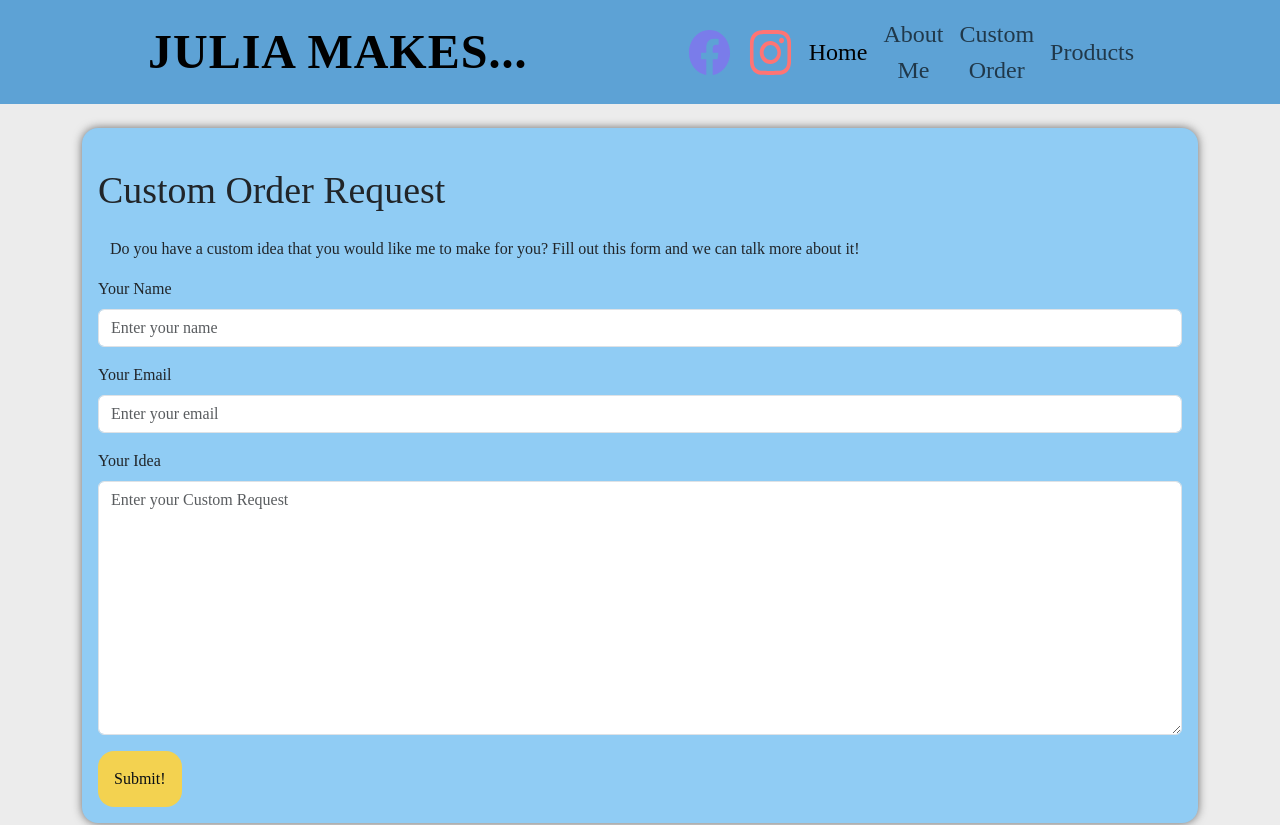
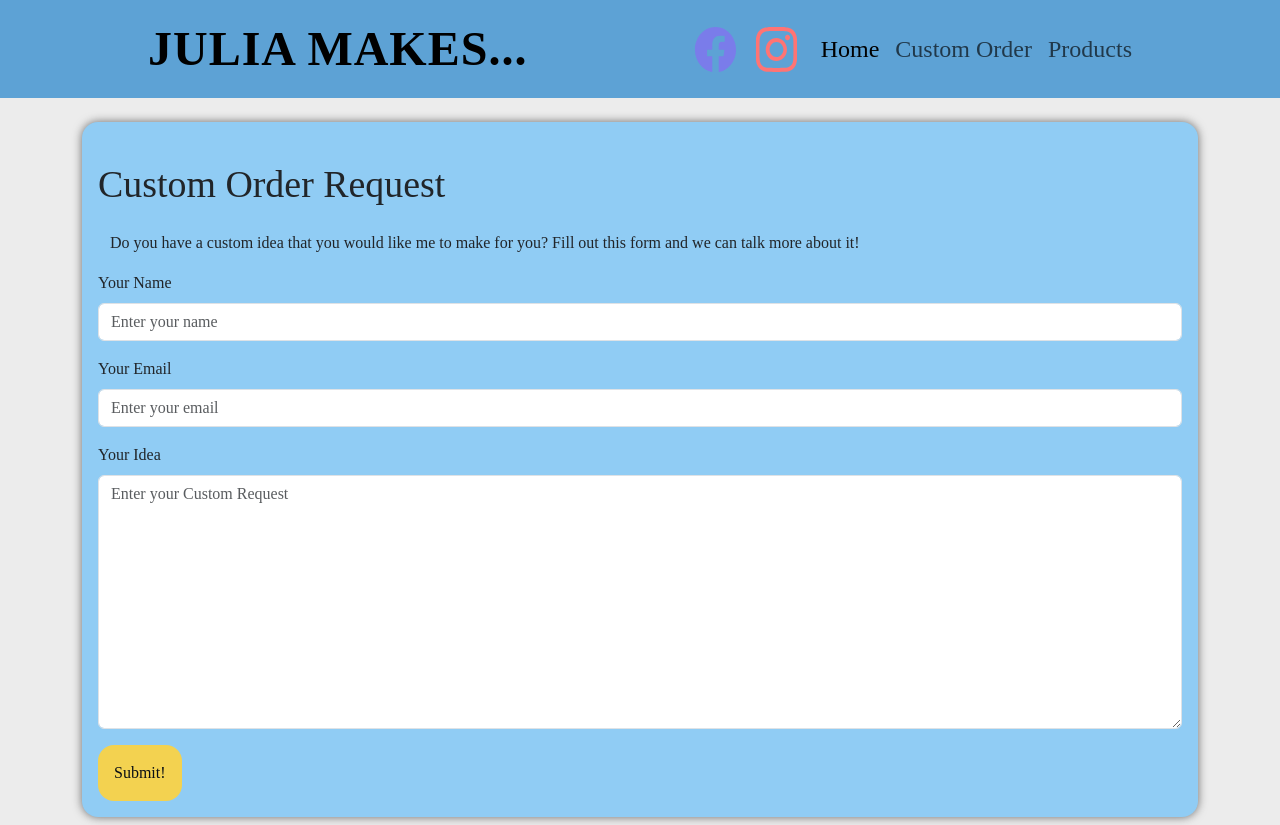
Before and after one commit to Atremblay9/JuliaMakesStuff, a website built with Parcel: page custom.html in a window 1280 px wide. Shown: the top 825 px of the page. Built offline with nearby package versions, Linux system fonts and the light colour scheme; a web font is replaced by a local one.

Commit message:
removed useless nav

```diff
--- a/custom.html
+++ b/custom.html
@@ -27,7 +27,6 @@
             <div class="collapse navbar-collapse" id="navbarNavAltMarkup">
                 <div class="navbar-nav">
                     <a class="nav-link active" aria-current="page" href="index.html">Home</a>
-                    <a class="nav-link" href="#">About Me</a>
                     <a class="nav-link" href="custom.html">Custom Order</a>
                     <a class="nav-link" href="products.html">Products</a>
 
```
Also changed, not shown: products.html (+0 -1 lines).
